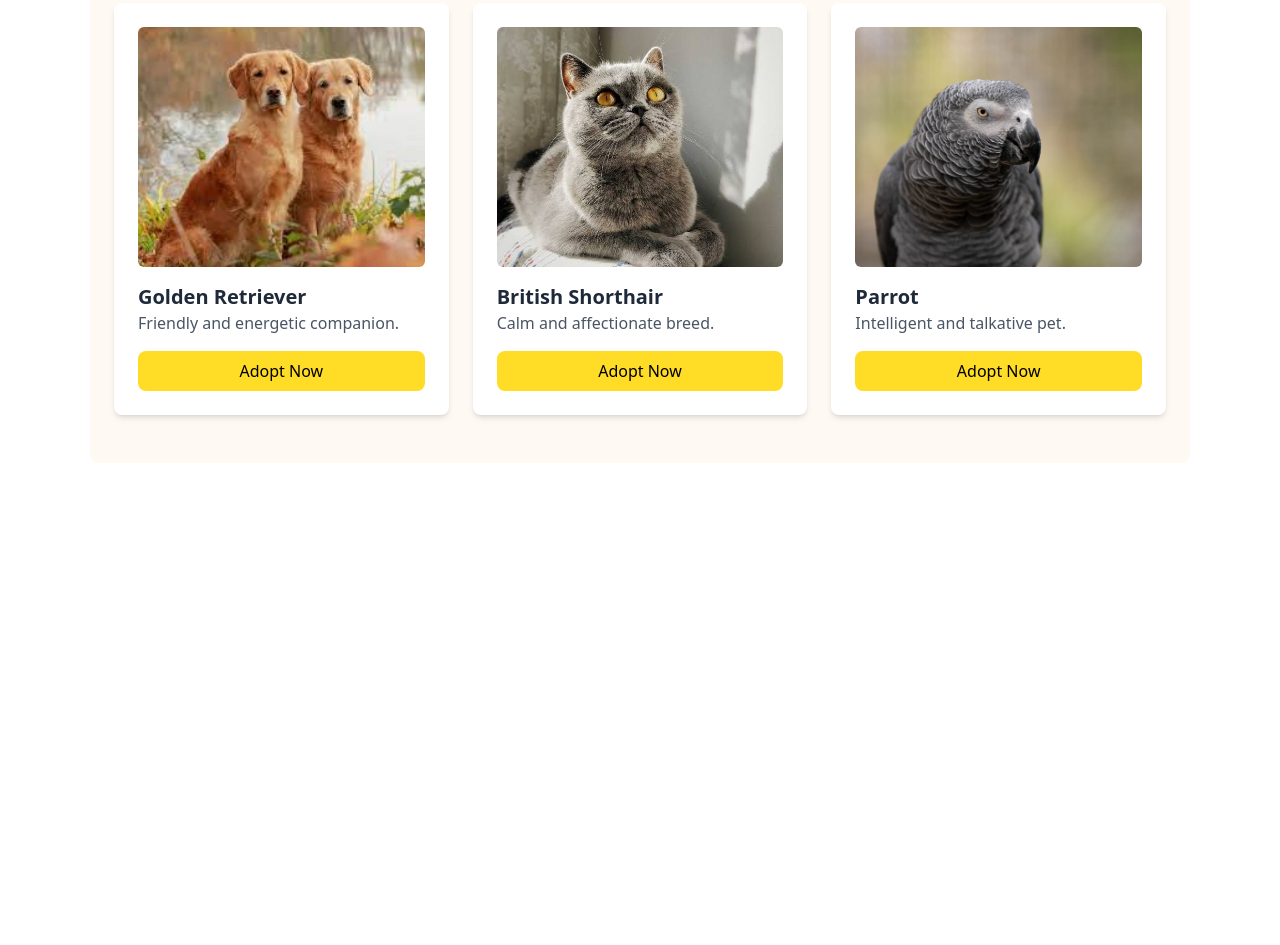
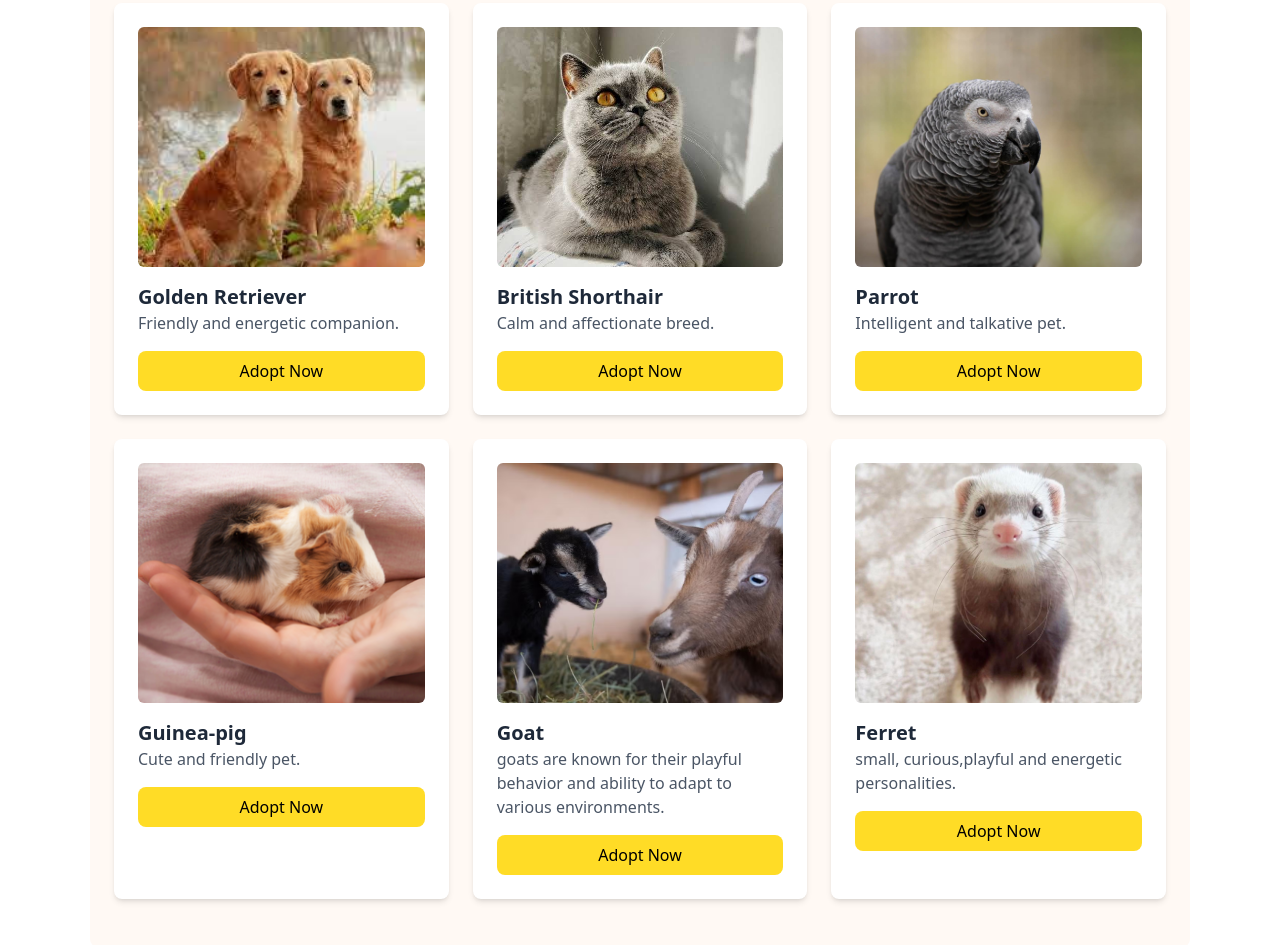
Before and after one commit to RahatInCode/assignment-3, a plain HTML site: page index.html in a window 1280 px wide. Shown: the part 503-1448 px from the top of the page. Before the commit the page ends 966 px from the top, so only its background shows below. Drawn offline with nearby package versions, Linux system fonts and the light colour scheme.

Commit message:
added more items in pet section

```diff
--- a/index.html
+++ b/index.html
@@ -108,6 +108,26 @@
             <p class="text-gray-600 mb-4">Intelligent and talkative pet.</p>
             <button class="btn-primary w-full py-2 rounded-lg">Adopt Now</button>
         </div>
+        <div class="bg-white p-6 rounded-lg shadow-md">
+            <img src="c1-assets/guinea-pig.png" alt="Guinea-pig" class="w-full h-60 object-cover rounded-md mb-4">
+            <h3 class="text-xl font-semibold text-gray-800">Guinea-pig</h3>
+            <p class="text-gray-600 mb-4">Cute and friendly pet.</p>
+            <button class="btn-primary w-full py-2 rounded-lg">Adopt Now</button>
+        </div>
+
+        <div class="bg-white p-6 rounded-lg shadow-md">
+            <img src="c1-assets/goat-lionel-messi.avif" alt="goat-Leo10" class="w-full h-60 object-cover rounded-md mb-4">
+            <h3 class="text-xl font-semibold text-gray-800">Goat</h3>
+            <p class="text-gray-600 mb-4">goats are  known for their playful behavior and ability to adapt to various environments.</p>
+            <button class="btn-primary w-full py-2 rounded-lg">Adopt Now</button>
+        </div>
+
+        <div class="bg-white p-6 rounded-lg shadow-md">
+            <img src="c1-assets/ferret.jpg" alt="Parrot" class="w-full h-60 object-cover rounded-md mb-4">
+            <h3 class="text-xl font-semibold text-gray-800">Ferret</h3>
+            <p class="text-gray-600 mb-4">small, curious,playful and energetic personalities.</p>
+            <button class="btn-primary w-full py-2 rounded-lg">Adopt Now</button>
+        </div>
     </div>
 </div>
 </section>
```
Also changed, not shown: c1-assets/ferret.jpg (added), c1-assets/goat-lionel-messi.avif (added), c1-assets/guinea-pig.png (added).
